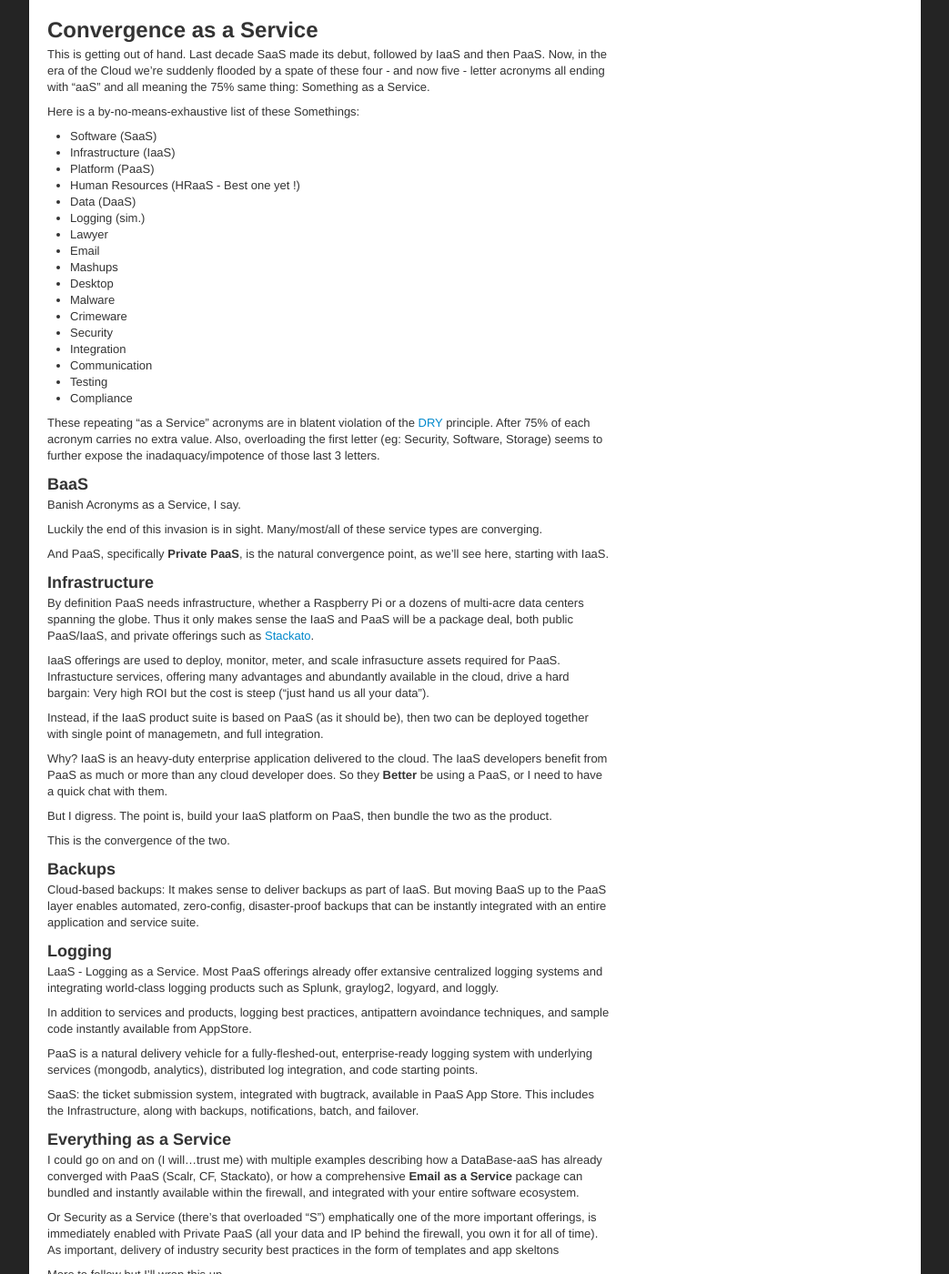
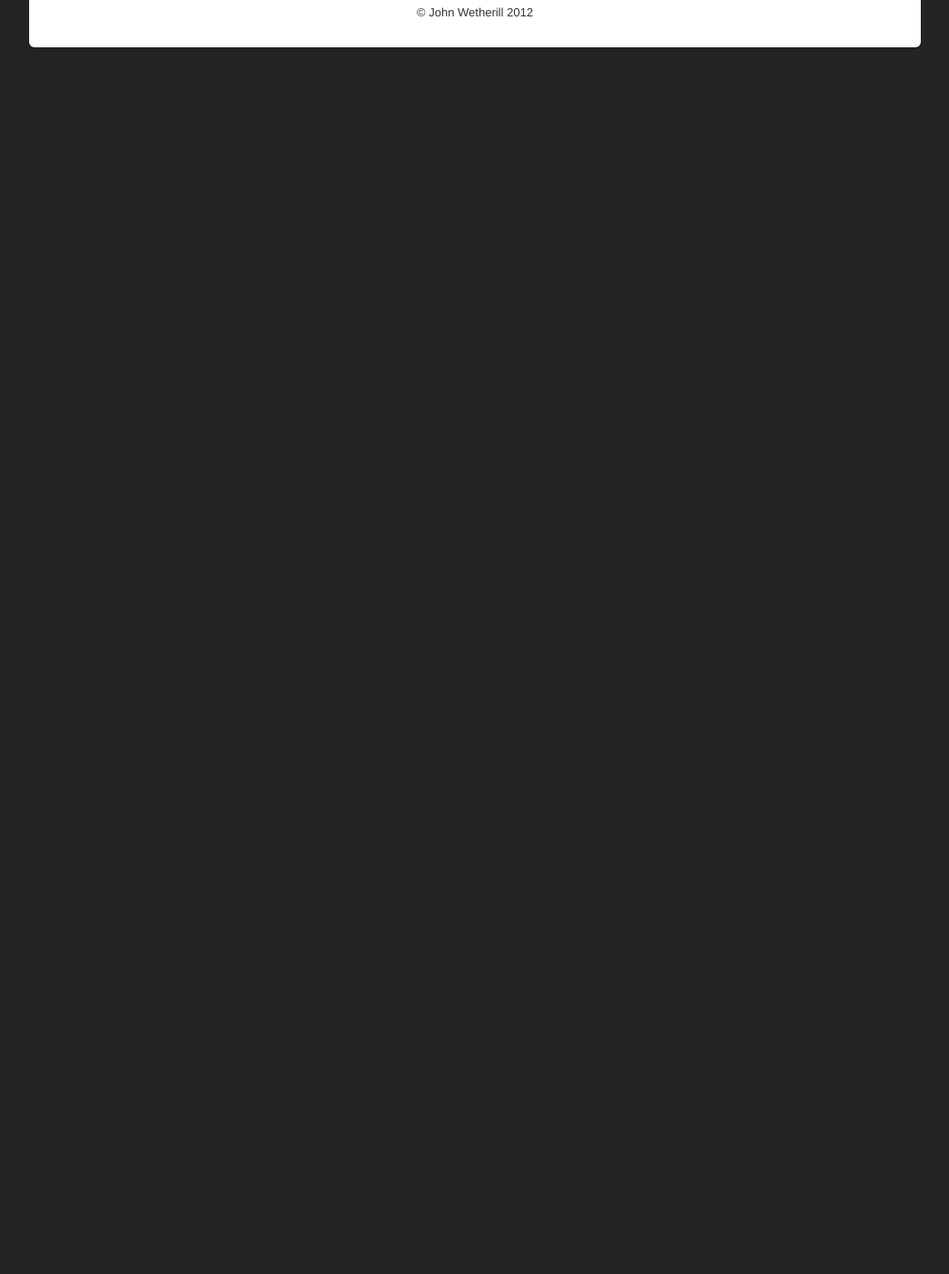
Before and after one commit to bcferrycoder/bcferrycoder.github.com, a Jekyll site: the page built from private/2012-11-20-coming-soon-convergence-as-a-service.md, in a window 1280 px wide and 1400 px high, scrolled down 310 px. Shown: the whole window at 91% size, without its empty margins (118-1161 px from the left). Built offline with Jekyll 4.4.1, drawn with Linux system fonts in a browser that asks for light colours; after the commit the page ends 900 px from its top, so only the background shows below that; some of the changed text lies outside the part shown.

Commit message:
remove contents

```diff
--- a/private/2012-11-20-coming-soon-convergence-as-a-service.md
+++ b/private/2012-11-20-coming-soon-convergence-as-a-service.md
@@ -6,153 +6,3 @@ category:
 tags: []
 ---
 {% include JB/setup %}
-> **ABSTRACT**
->
-> **Something-as-a-Service** acronyms are multiplying like tribbles,
-> and I for one am starting to get a bit weary. Fortunately there's
-> relief in site in the form of convergence. Read on for details.
-
-## Convergence as a Service
-
-This is getting out of hand. Last decade SaaS made its debut, followed
-by IaaS and then PaaS. Now, in the era of the Cloud we're suddenly
-flooded by a spate of these four - and now five - letter acronyms all
-ending with "aaS" and all meaning the 75% same thing: Something as a
-Service.
-
-Here is a by-no-means-exhaustive list of these Somethings:
-
-* Software  (SaaS)
-* Infrastructure (IaaS)
-* Platform (PaaS)
-* Human Resources (HRaaS - Best one yet !)
-* Data (DaaS)
-* Logging (sim.)
-* Lawyer
-* Email
-* Mashups
-* Desktop
-* Malware
-* Crimeware
-* Security
-* Integration
-* Communication
-* Testing
-* Compliance
-
-
-These repeating "as a Service" acronyms are in blatent violation of
-the
-[DRY](http://www.computerworld.com/s/article/9233831/Malware_uses_Google_Docs_as_proxy_to_command_and_control_server?taxonomyId=86)
-principle. After 75% of each acronym carries no extra value.  Also,
-overloading the first letter (eg: Security, Software, Storage) seems
-to further expose the inadaquacy/impotence of those last 3 letters.
-
-### BaaS
-
-Banish Acronyms as a Service, I say.
-
-Luckily the end of this invasion is in sight. Many/most/all of these
-service types are converging.
-
-And PaaS, specifically **Private PaaS**, is the natural convergence
-point, as we'll see here, starting with IaaS.
-
-### Infrastructure
-
-By definition PaaS needs infrastructure, whether a Raspberry Pi or a
-dozens of multi-acre data centers spanning the globe. Thus it only
-makes sense the IaaS and PaaS will be a package deal, both public
-PaaS/IaaS, and private offerings such as
-[Stackato]("http://activestate.com/stackato").
-
-IaaS offerings are used to deploy, monitor, meter, and scale
-infrasucture assets required for PaaS. Infrastucture services,
-offering many advantages and abundantly available in the cloud, drive
-a hard bargain: Very high ROI but the cost is steep ("just
-hand us all your data").
-
-Instead, if the IaaS product suite is based on PaaS (as it should be), then two can be deployed together with single point of
-managemetn, and full integration.
-
-Why? IaaS is an heavy-duty enterprise application delivered to the
-cloud. The IaaS developers benefit from PaaS as much or more than any
-cloud developer does. So they **Better** be using a PaaS, or I need to
-have a quick chat with them.
-
-But I digress. The point is, build your IaaS platform on PaaS, then
-bundle the two as the product.
-
-This is the convergence of the two.
-
-
-### Backups
-
-Cloud-based backups: It makes sense to deliver backups as part of
-IaaS. But moving BaaS up to the PaaS layer enables automated,
-zero-config, disaster-proof backups that can be instantly integrated
-with an entire application and service suite.
-
-### Logging
-
-LaaS - Logging as a Service. Most PaaS offerings already offer
-extansive centralized logging systems and integrating world-class
-logging products such as Splunk, graylog2, logyard, and loggly.
-
-In addition to services and products, logging best practices,
-antipattern avoindance techniques, and sample code instantly available
-from AppStore.
-
-PaaS is a natural delivery vehicle for a fully-fleshed-out,
-enterprise-ready logging system with underlying services (mongodb,
-analytics), distributed log integration, and code starting points.
-
-
-SaaS: the ticket submission system, integrated with bugtrack,
-available in PaaS App Store. This includes the Infrastructure, along
-with backups, notifications, batch, and failover.
-
-### Everything as a Service
-
-I could go on and on (I will...trust me) with multiple examples
-describing how a DataBase-aaS has already converged with PaaS (Scalr,
-CF, Stackato), or how a comprehensive **Email as a Service** package
-can bundled and instantly available within the firewall, and
-integrated with your entire software ecosystem.
-
-Or Security as a Service (there's that overloaded "S") emphatically
-one of the more important offerings, is immediately enabled with
-Private PaaS (all your data and IP behind the firewall, you own it for
-all of time). As important, delivery of industry security best
-practices in the form of templates and app skeltons
-
-More to follow but I'll wrap this up.
-
-### Enterprise as a Service  /  Enterprise in a Box
-
-To summarize, any [capable Private PaaS
-product]("http://activestate.com/stackato") is capable of delivering a
-fully-stocked Enterprise Software Foundation including infrastructure,
-scaling, security, and a plethora of cloud-based software tools
-including bug trackers, project management and agile tools, wiki and
-blog products, the list goes on and on.
-
-All this, all at the click of a button. Everthing
-integrated. And... all behind your firewall.
-
-Own your data. Forever.
-
-With
-
-Stackato Private PaaS
-
-<div class="box" style="width:300px;height:500px;background-color:pink;float:right;">
-> SIDEBAR: Crimeware? As a service?  > Yes: This week it was uncovered
-> that Google Drive is being used to host
-> malware"http://www.computerworld.com/s/article/9233831/Malware_uses_Google_Docs_as_proxy_to_command_and_control_server?taxonomyId=86".
-> This is a textbook example of **Crimeware as a Service**: malicious
-> software stored in the cloud, and accessed with effecitively
-> infinite bandwitdh (and securely, over SSL no less) , by infected
-> hosts on demand, making it even more of a challenge to detect by
-> network-layer security products.
-</div>
```
